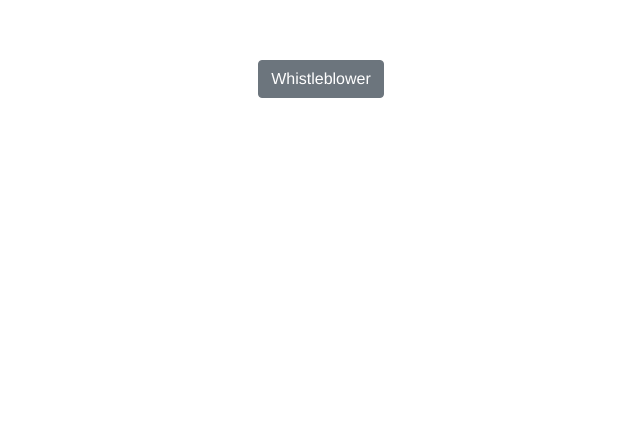
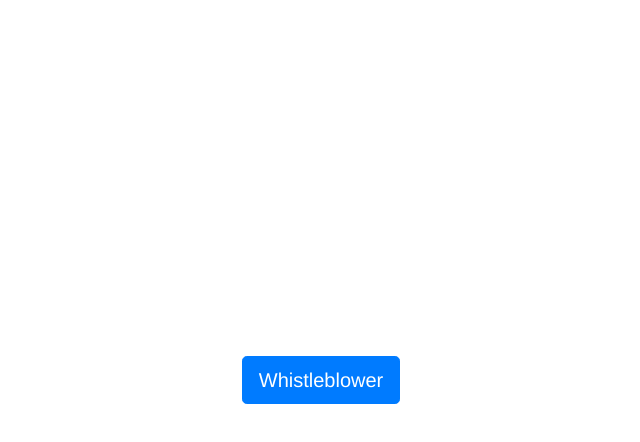
Before and after one commit to nekcoj/Spring_JWT, a Vue app in the folder front/: page / in a window 1280 px wide. Shown: the top 442 px of the page, without its empty margins (319-959 px from the left). Built offline with nearby package versions, Linux system fonts and the light colour scheme.

Commit message:
blå knapp

```diff
--- a/front/src/views/Home.vue
+++ b/front/src/views/Home.vue
@@ -1,7 +1,9 @@
 <template>
   <div class="home">
-    <b-button v-on:click="openwindow" class="btn btn-primary">Whistleblower</b-button>
+    <div>
+      <b-button v-on:click="openwindow" variant="primary" class="btn btn-lg btn-selection">Whistleblower</b-button>
     </div>
+  </div>
 </template>
 
 <script>
@@ -19,3 +21,19 @@ export default {
   }
 }
 </script>
+
+<style scoped>
+.home{
+  height: 80vh;
+  display: flex;
+  flex-direction: column;
+  justify-content: center;
+
+}
+
+.btn-selection{
+margin-bottom: 20px;
+margin-top: 20px;
+}
+
+</style>
```
